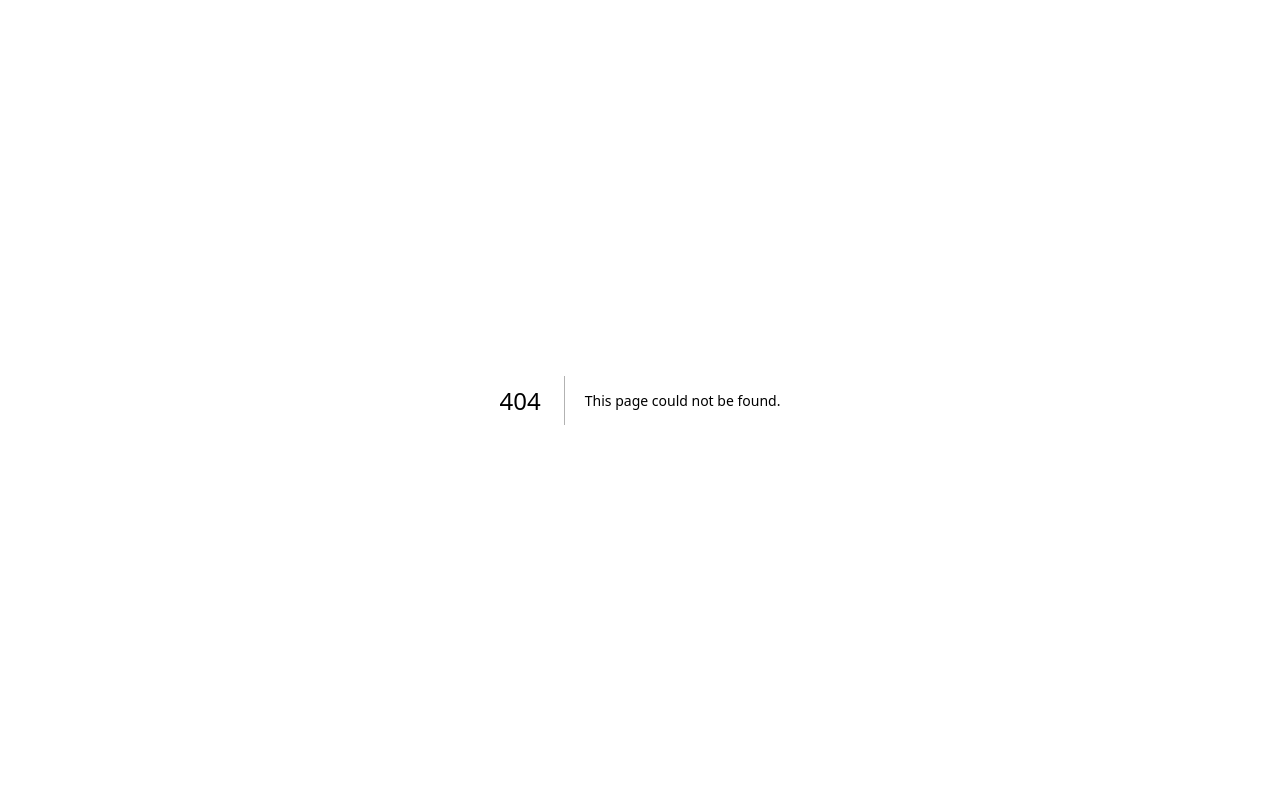
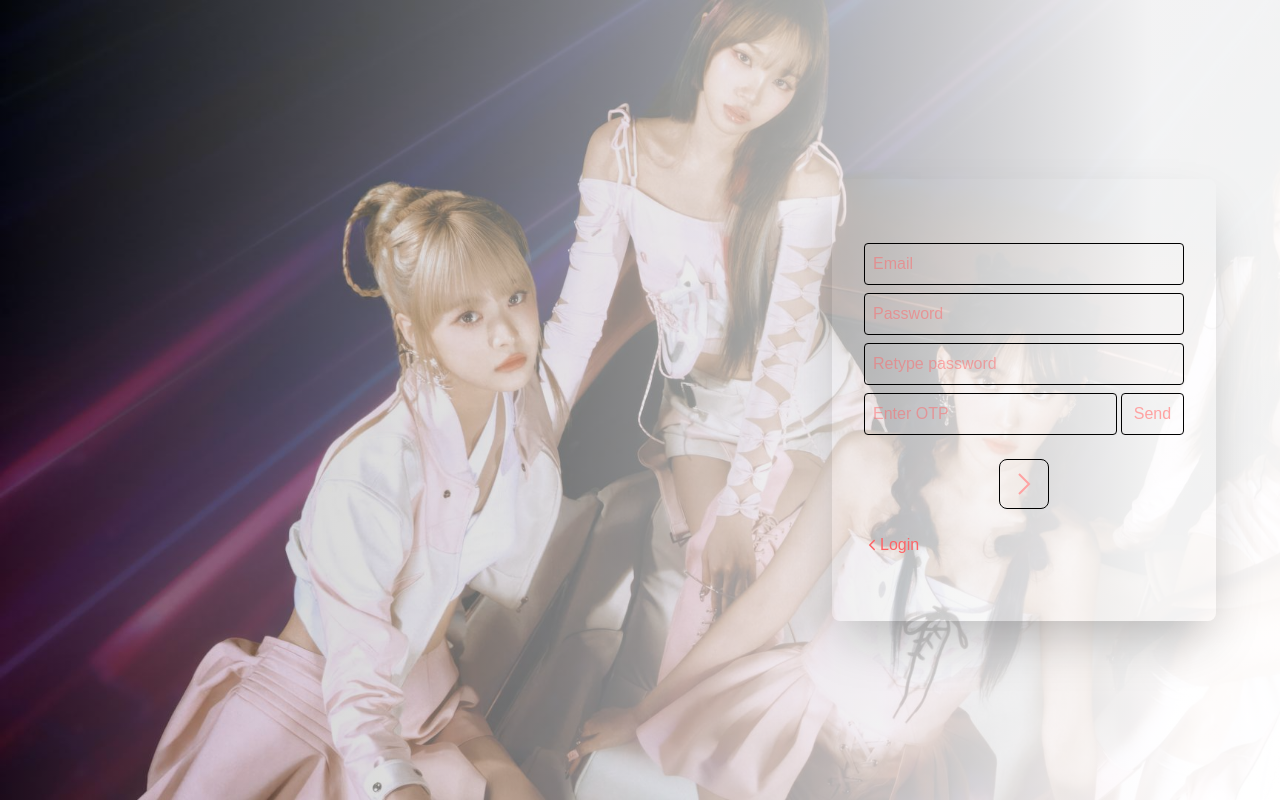
Before and after one commit to datphannn/project_vaccination, a Next.js app: page /Register in a window 1280 px wide. Before the commit this address had no page. Built offline with nearby package versions, Linux system fonts and the light colour scheme.

Commit message:
Fix casing to keep Login/Register

```diff
--- /dev/null
+++ b/src/app/(auth)/Login/page.tsx
@@ -0,0 +1,63 @@
+"use client";
+
+import { useState } from "react";
+import { useRouter } from "next/navigation";
+import Link from "next/link";
+import { GrNext } from "react-icons/gr";
+
+export default function LoginPage() {
+	const [email, setEmail] = useState("");
+	const [password, setPassword] = useState("");
+	const [step, setStep] = useState(1);
+	const router = useRouter();
+
+
+	const verifyOtp = async () => {
+		const res = await fetch("/api/Login", {
+			method: "POST",
+			body: JSON.stringify({ email, password}),
+		});
+
+		const data = await res.json();
+		if (res.ok){
+			router.push("/");
+			router.refresh();
+		}
+		else alert(data.message);
+	};
+
+	return (
+		<div className="max-w-sm h-full m-auto content-center">
+			<div className="py-16 px-8 shadow-2xl rounded-lg">
+				<input
+					type="email"
+					value={email}
+					onChange={(e) => setEmail(e.target.value)}
+					placeholder="Email"
+					className="border-1 border-black text-red-400 p-2 w-full mb-2 rounded hover:scale-101  hover:bg-red-300 hover:text-white duration-300"
+				/>
+				<input
+					value={password}
+					type="password"
+					onChange={(e) => setPassword(e.target.value)}
+					placeholder="Password"
+					className="border-1 border-black text-red-400 p-2 w-full mb-2 rounded hover:scale-101 hover:bg-red-300 hover:text-white duration-300"
+				/>
+				<div className="flex justify-center mt-6">
+					<button onClick={verifyOtp} className="text-red-300 border-black p-3 border-1 cursor-pointer hover:border-red-300 hover:bg-red-300 hover:text-white duration-300 rounded-lg">
+						<GrNext className="text-2xl" />
+					</button>
+				</div>
+				<br></br>
+				<Link href="../Register" className="text-red-300 flex justify-end hover:underline">
+					<div className="flex text-md">
+						Register
+						<span className=" flex items-center justify-center">
+							<GrNext className="text-md" />
+						</span>
+					</div>
+				</Link>
+			</div>
+		</div>
+	);
+}
--- /dev/null
+++ b/src/app/(auth)/Register/page.tsx
@@ -0,0 +1,86 @@
+"use client"
+import Link from "next/link";
+import { useRouter } from "next/navigation";
+import { useState } from "react";
+import { GrNext } from "react-icons/gr";
+import { IoIosArrowBack } from "react-icons/io";
+
+export default function RegisterPage() {
+    const [email, setEmail] = useState("");
+    const [password, setPassword] = useState("");
+    const [otp, setOtp] = useState("");
+    const [retypePassword, setRetypePassword] = useState("");
+    const router = useRouter();
+
+    const requestOtp = async () => {
+        const res = await fetch(`${process.env.NEXT_PUBLIC_BASE_URL}/api/RequestOTP`, {
+            method: "POST",
+            headers: { "Content-Type": "application/json" },
+            body: JSON.stringify({ email, otp }),
+        });
+        const data = await res.json();
+        if (!res.ok) alert(data.message);
+    }
+    const register = async () => {
+        const res = await fetch(`${process.env.NEXT_PUBLIC_BASE_URL}/api/Register`, {
+            method: "POST",
+            body: JSON.stringify({ email, password, retypePassword, otp }),
+        });
+        const data = await res.json();
+        if (!res.ok) alert(data.message);
+        else router.push("/");
+    }
+    return (
+        <div className="max-w-sm h-full m-full content-center">
+            <div className="py-16 px-8 shadow-2xl rounded-lg">
+                <input
+                    type="email"
+                    value={email}
+                    onChange={(e) => setEmail(e.target.value)}
+                    placeholder="Email"
+                    className="border-1 border-black text-red-400 p-2 w-full mb-2 rounded hover:scale-101  hover:bg-red-300 hover:text-white duration-300"
+                />
+                <input
+                    value={password}
+                    type="password"
+                    onChange={(e) => setPassword(e.target.value)}
+                    placeholder="Password"
+                    className="border-1 border-black text-red-400 p-2 w-full mb-2 rounded hover:scale-101 hover:bg-red-300 hover:text-white duration-300"
+                />
+                <input
+                    value={retypePassword}
+                    type="password"
+                    onChange={(e) => setRetypePassword(e.target.value)}
+                    placeholder="Retype password"
+                    className="border-1 border-black text-red-400 p-2 w-full mb-2 rounded hover:scale-101 hover:bg-red-300 hover:text-white duration-300"
+                />
+                <div className="flex mb-2 gap-1">
+                    <input
+                        value={otp}
+                        onChange={(e) => setOtp(e.target.value)}
+                        placeholder="Enter OTP"
+                        className="text-red-400 w-4/5 p-2 rounded  hover:bg-red-300 hover:text-white duration-300  hover:scale-101 border-black border"
+                    />
+                    <button onClick={requestOtp} className="text-red-300 rounded w-1/5 cursor-pointer hover:bg-red-300 hover:text-white duration-300  hover:scale-101 border-black border">
+                        Send
+                    </button>
+                </div>
+                <div className="flex justify-center mt-6">
+                    <button onClick={register} className="text-red-300 border-black p-3 border-1 cursor-pointer hover:border-red-300 hover:bg-red-300 hover:text-white duration-300 rounded-lg">
+                        <GrNext className="text-2xl" />
+                    </button>
+                </div>
+                <br></br>
+                <Link href="../Login" className="text-red-400 hover:underline">
+                    <div className="flex text-md">
+                        <span className=" flex items-center justify-center">
+                            <IoIosArrowBack className="text-md" />
+                        </span>
+                        Login
+                    </div>
+                </Link>
+
+            </div>
+        </div>
+    );
+}
```
